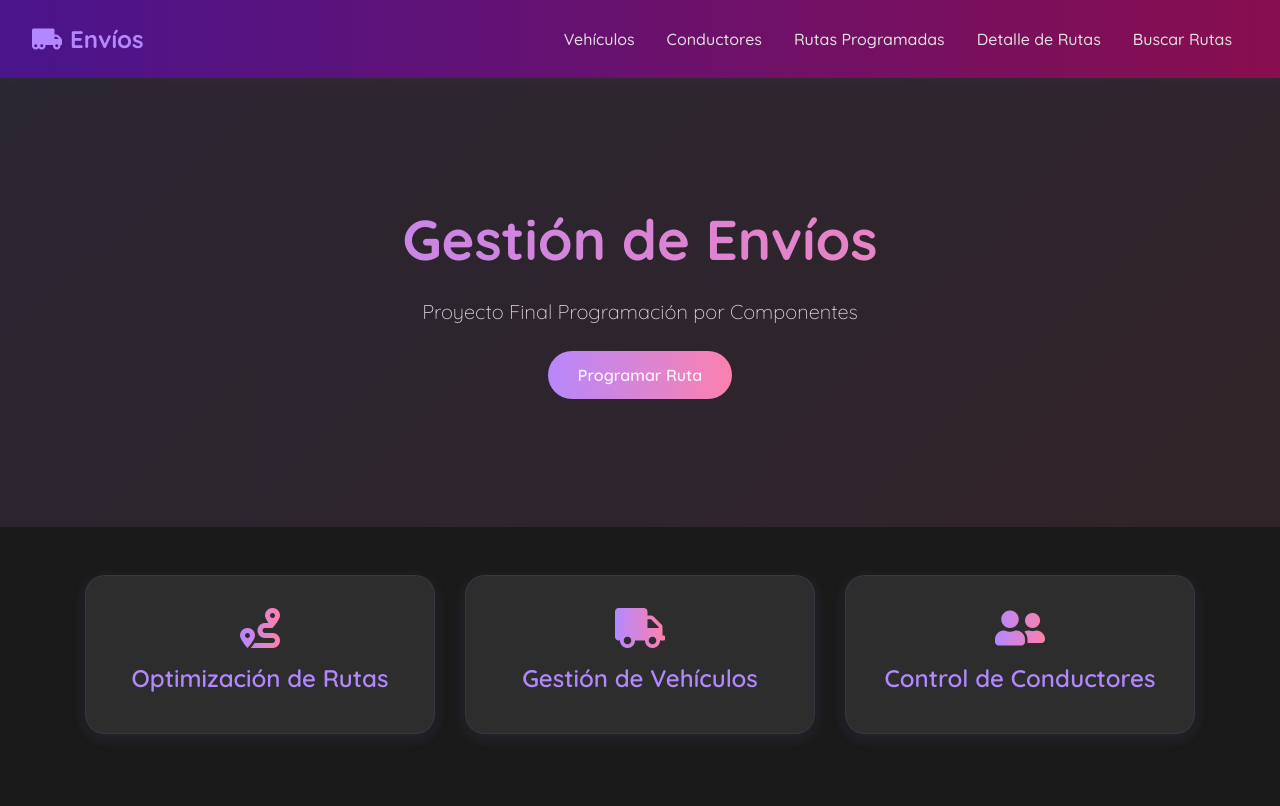
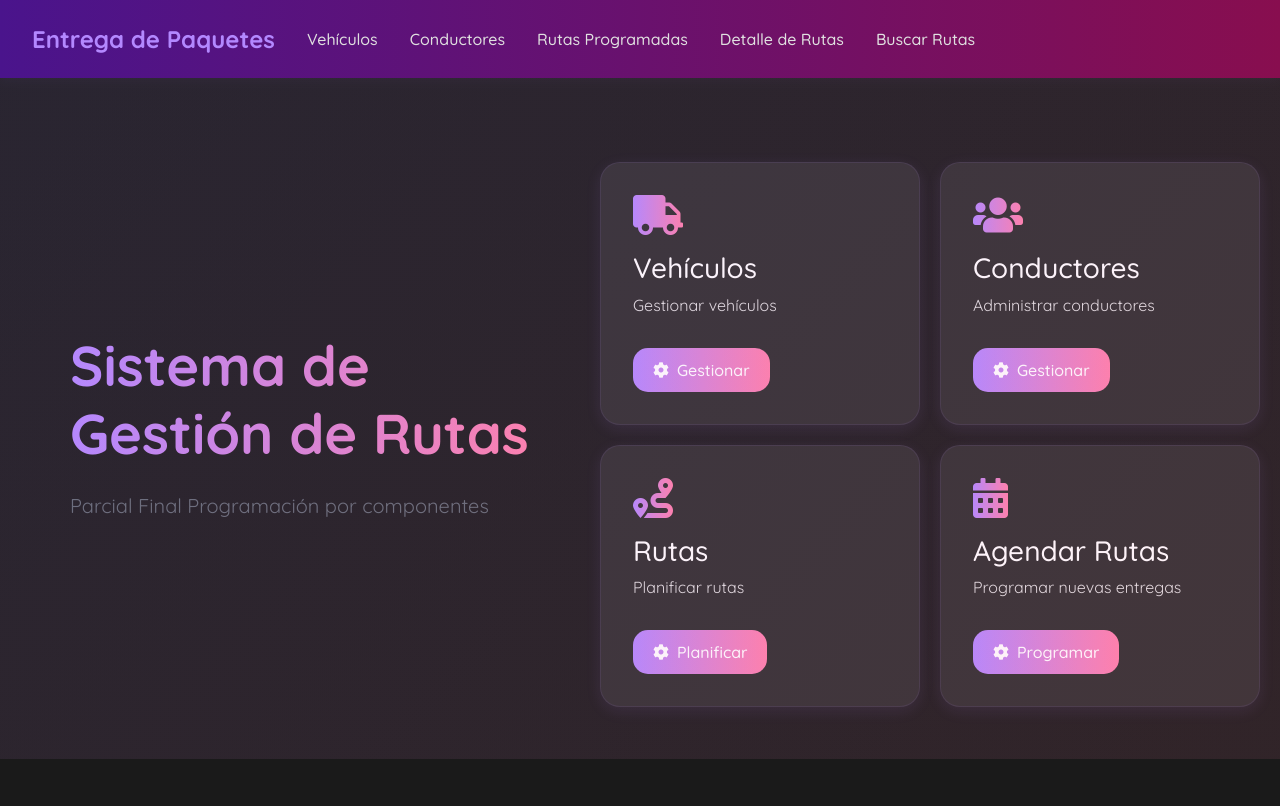
Before and after one commit to SaraV-HB/Entrega-de-Paquetes, a website: page public/index.html in a window 1280 px wide. Drawn offline with nearby package versions, Linux system fonts and the light colour scheme.

Commit message:
quinto commit

```diff
--- a/public/css/styles.css
+++ b/public/css/styles.css
@@ -171,3 +171,166 @@
 #detalles-ruta-list .table {
   color: white;
 }
+
+:root {
+  --primary-color: #b388ff;
+  --secondary-color: #ff80ab;
+  --dark-bg: #1a1a1a;
+  --darker-bg: #121212;
+  --card-bg: #2d2d2d;
+  --text-primary: #ffffff;
+  --text-secondary: #e0e0e0;
+}
+
+body {
+  font-family: 'Quicksand', sans-serif;
+  background-color: var(--dark-bg);
+  color: var(--text-primary);
+}
+
+.navbar {
+  padding: 1rem 2rem;
+  background: linear-gradient(to right, #4a148c, #880e4f);
+  box-shadow: 0 2px 10px rgba(179, 136, 255, 0.2);
+}
+
+.navbar-brand {
+  font-weight: 700;
+  font-size: 1.5rem;
+  color: var(--primary-color) !important;
+}
+
+.nav-link {
+  font-weight: 500;
+  margin: 0 0.5rem;
+  transition: all 0.3s ease;
+  color: var(--text-secondary) !important;
+}
+
+.nav-link:hover {
+  color: var(--secondary-color) !important;
+  transform: translateY(-2px);
+}
+
+.hero {
+  background: linear-gradient(rgba(26, 26, 26, 0.8), rgba(26, 26, 26, 0.8)), url('/api/placeholder/1920/1080');
+  background-size: cover;
+  background-position: center;
+  padding: 4rem 0 2rem 0;
+  position: relative;
+  overflow: hidden;
+  min-height: 500px;
+}
+
+.management-container {
+  display: flex;
+  flex-wrap: wrap;
+  gap: 20px;
+  justify-content: flex-end;
+  padding: 20px;
+  max-width: 800px;
+  margin-left: auto;
+}
+
+.management-card {
+  flex: 0 1 calc(50% - 10px);
+  padding: 2rem;
+  border-radius: 20px;
+  background-color: var(--card-bg);
+  box-shadow: 0 4px 15px rgba(179, 136, 255, 0.1);
+  transition: all 0.3s ease;
+  border: 1px solid rgba(179, 136, 255, 0.1);
+}
+
+.management-card:hover {
+  transform: translateY(-5px);
+  box-shadow: 0 8px 25px rgba(179, 136, 255, 0.2);
+  border-color: var(--primary-color);
+}
+
+.feature-icon {
+  font-size: 2.5rem;
+  background: linear-gradient(to right, var(--primary-color), var(--secondary-color));
+  -webkit-background-clip: text;
+  -webkit-text-fill-color: transparent;
+  margin-bottom: 1rem;
+}
+
+.management-btn {
+  background: linear-gradient(to right, var(--primary-color), var(--secondary-color));
+  border: none;
+  color: white;
+  padding: 10px 20px;
+  border-radius: 15px;
+  transition: all 0.3s ease;
+  font-weight: 500;
+  display: inline-block;
+  margin-top: 15px;
+}
+
+.management-btn:hover {
+  transform: translateY(-2px);
+  box-shadow: 0 4px 15px rgba(179, 136, 255, 0.3);
+  color: white;
+  text-decoration: none;
+}
+
+.hero-content {
+  max-width: 500px;
+  margin-left: 50px;
+  display: flex;
+  flex-direction: column;
+  justify-content: center;
+  height: 100%;
+  padding: 20px;
+}
+
+.hero-content h1 {
+  font-size: 3.5rem;
+  font-weight: 700;
+  margin-bottom: 1.5rem;
+  line-height: 1.2;
+}
+
+.hero-content p {
+  font-size: 1.25rem;
+  opacity: 0.9;
+}
+
+.main-container {
+  display: flex;
+  align-items: center;
+  gap: 30px;
+  height: 100%;
+  min-height: inherit;
+}
+
+@media (max-width: 1200px) {
+  .main-container {
+    flex-direction: column;
+    text-align: center;
+  }
+  .management-container {
+    margin: 0 auto;
+  }
+  .hero-content {
+    margin: 0 auto;
+    text-align: center;
+    padding: 0 20px;
+  }
+  .hero-content h1 {
+    font-size: 2.8rem;
+  }
+}
+
+@media (max-width: 768px) {
+  .management-card {
+    flex: 0 1 100%;
+  }
+  .hero-content h1 {
+    font-size: 2.2rem;
+  }
+  .hero-content p {
+    font-size: 1.1rem;
+  }
+}
--- a/public/index.html
+++ b/public/index.html
@@ -1,24 +1,22 @@
 <!DOCTYPE html>
-<html lang="es">
+<html lang="en">
 <head>
   <meta charset="UTF-8">
   <meta name="viewport" content="width=device-width, initial-scale=1.0">
-  <title>Express Delivery - Gestión de Rutas</title>
+  <title>Gestión de Detalle de Rutas</title>
   <link href="https://stackpath.bootstrapcdn.com/bootstrap/4.5.2/css/bootstrap.min.css" rel="stylesheet">
-  <link href="https://fonts.googleapis.com/css2?family=Quicksand:wght@300;400;500;600;700&display=swap" rel="stylesheet">
-  <link href="https://cdnjs.cloudflare.com/ajax/libs/font-awesome/5.15.4/css/all.min.css" rel="stylesheet">
-  <link href="css/styles.css" rel="stylesheet">
+  <link href="https://fonts.googleapis.com/css2?family=Quicksand:wght@400;500;600;700&display=swap" rel="stylesheet">
+  <link rel="stylesheet" href="https://cdnjs.cloudflare.com/ajax/libs/font-awesome/5.15.4/css/all.min.css">
+  <link href="/css/styles.css" rel="stylesheet">
 </head>
 <body>
   <nav class="navbar navbar-expand-lg navbar-dark">
-    <a class="navbar-brand" href="/">
-      <i class="fas fa-truck-moving mr-2"></i>Envíos
-    </a>
+    <a class="navbar-brand" href="/">Entrega de Paquetes</a>
     <button class="navbar-toggler" type="button" data-toggle="collapse" data-target="#navbarNav">
       <span class="navbar-toggler-icon"></span>
     </button>
     <div class="collapse navbar-collapse" id="navbarNav">
-      <ul class="navbar-nav ml-auto">
+      <ul class="navbar-nav">
         <li class="nav-item">
           <a class="nav-link" href="/vehiculos.html">Vehículos</a>
         </li>
@@ -29,7 +27,7 @@
           <a class="nav-link" href="/rutasProgramadas.html">Rutas Programadas</a>
         </li>
         <li class="nav-item">
-          <a class="nav-link" href="/detalleRutas.html">Detalle de Rutas</a>
+          <a class="nav-link active" href="/detalleRutas.html">Detalle de Rutas</a>
         </li>
         <li class="nav-item">
           <a class="nav-link" href="/buscarRutas.html">Buscar Rutas</a>
@@ -38,39 +36,43 @@
     </div>
   </nav>
 
-  <section class="hero text-center">
-    <div class="container">
-      <h1>Gestión de Envíos</h1>
-      <p class="lead mb-4">Proyecto Final Programación por Componentes</p>
-      <a href="/rutasProgramadas.html" class="btn btn-custom">Programar Ruta</a>
-    </div>
-  </section>
-
-  <section class="features py-5">
-    <div class="container">
-      <div class="row">
-        <div class="col-md-4 mb-4">
-          <a href="/detalleRutas.html" class="feature-link">
-            <div class="feature-card glow-effect text-center">
-              <i class="fas fa-route feature-icon"></i>
-              <h3>Optimización de Rutas</h3>
-            </div>
+  <section class="hero">
+    <div class="main-container">
+      <div class="hero-content">
+        <h1>Sistema de Gestión de Rutas</h1>
+        <p class="lead text-secondary">Parcial Final Programación por componentes</p>
+      </div>
+      <div class="management-container">
+        <div class="management-card">
+          <i class="fas fa-truck feature-icon"></i>
+          <h3>Vehículos</h3>
+          <p>Gestionar vehículos</p>
+          <a href="/vehiculos.html" class="management-btn">
+            <i class="fas fa-cog mr-2"></i>Gestionar
           </a>
         </div>
-        <div class="col-md-4 mb-4">
-          <a href="/vehiculos.html" class="feature-link">
-            <div class="feature-card glow-effect text-center">
-              <i class="fas fa-truck feature-icon"></i>
-              <h3>Gestión de Vehículos</h3>
-            </div>
+        <div class="management-card">
+          <i class="fas fa-users feature-icon"></i>
+          <h3>Conductores</h3>
+          <p>Administrar conductores</p>
+          <a href="/conductores.html" class="management-btn">
+            <i class="fas fa-cog mr-2"></i>Gestionar
           </a>
         </div>
-        <div class="col-md-4 mb-4">
-          <a href="/conductores.html" class="feature-link">
-            <div class="feature-card glow-effect text-center">
-              <i class="fas fa-user-friends feature-icon"></i>
-              <h3>Control de Conductores</h3>
-            </div>
+        <div class="management-card">
+          <i class="fas fa-route feature-icon"></i>
+          <h3>Rutas</h3>
+          <p>Planificar rutas</p>
+          <a href="/rutasProgramadas.html" class="management-btn">
+            <i class="fas fa-cog mr-2"></i>Planificar
+          </a>
+        </div>
+        <div class="management-card">
+          <i class="fas fa-calendar-alt feature-icon"></i>
+          <h3>Agendar Rutas</h3>
+          <p>Programar nuevas entregas</p>
+          <a href="/rutasProgramadas.html" class="management-btn">
+            <i class="fas fa-cog mr-2"></i>Programar
           </a>
         </div>
       </div>
```
Lines whose indentation alone changed are shown as unchanged.
